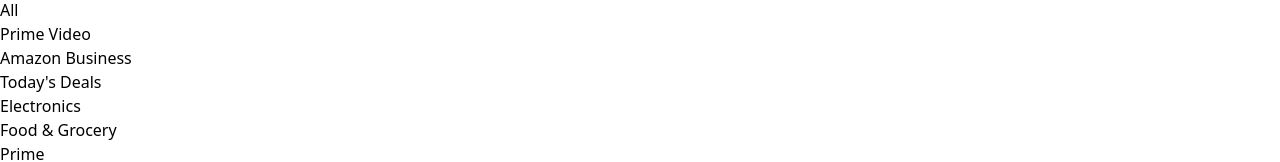
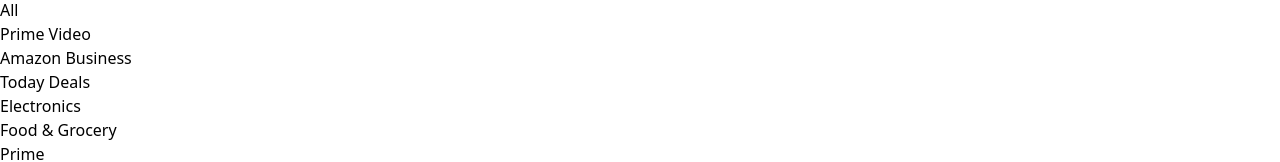
Before and after one commit to StaroMoon/amazon_clone_nextjs, a Next.js app: page /checkout in a window 1280 px wide. Shown: the part 331-493 px from the top of the page. Built offline with nearby package versions, Linux system fonts and the light colour scheme; no server answers.

Commit message:
fix error in Header

```diff
--- a/src/components/Header.tsx
+++ b/src/components/Header.tsx
@@ -76,7 +76,7 @@
         </p>
         <p className="link">Prime Video</p>
         <p className="link">Amazon Business</p>
-        <p className="link">Today's Deals</p>
+        <p className="link">Today Deals</p>
         <p className="link hidden lg:inline-flex">Electronics</p>
         <p className="link hidden lg:inline-flex">Food & Grocery</p>
         <p className="link hidden lg:inline-flex">Prime</p>
```
